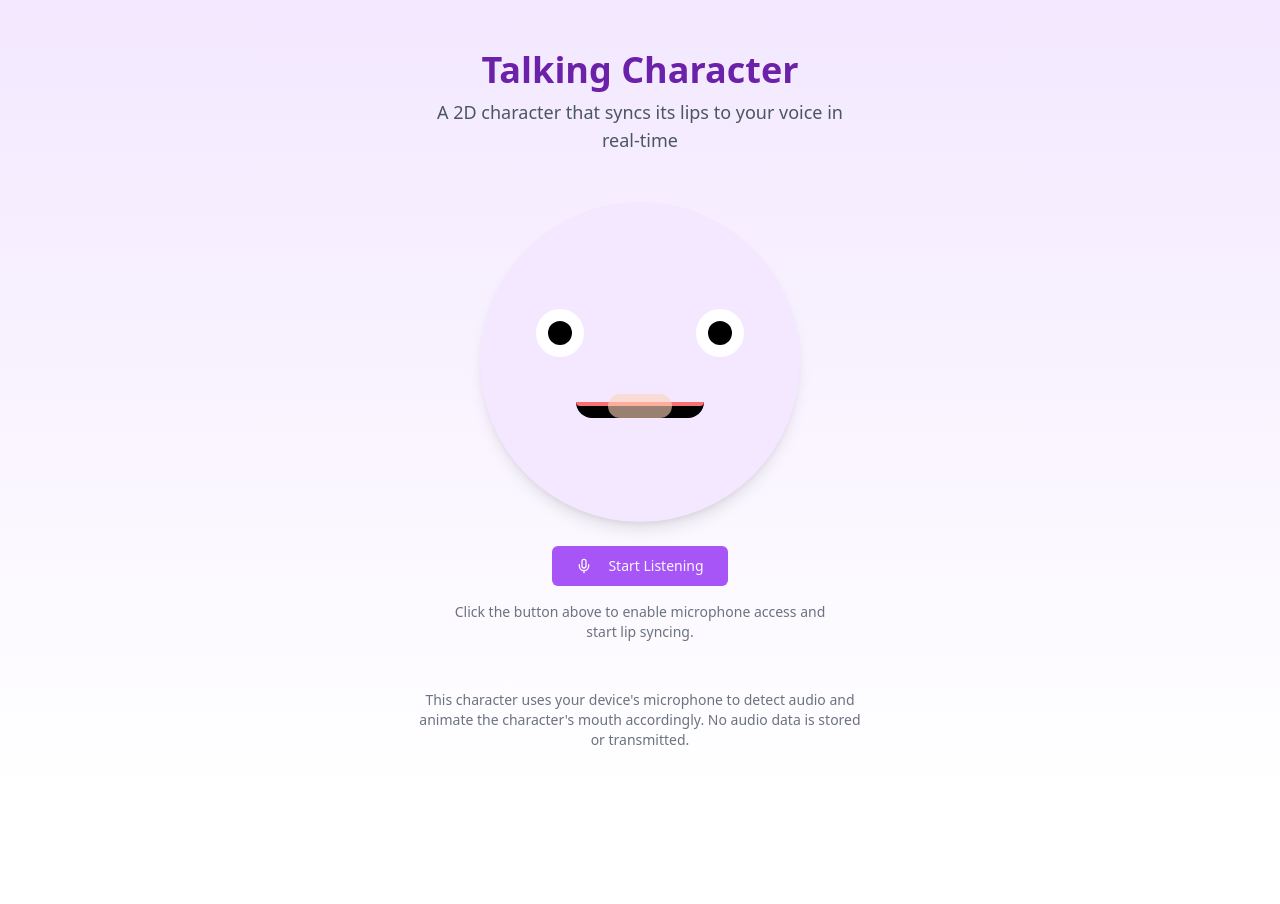
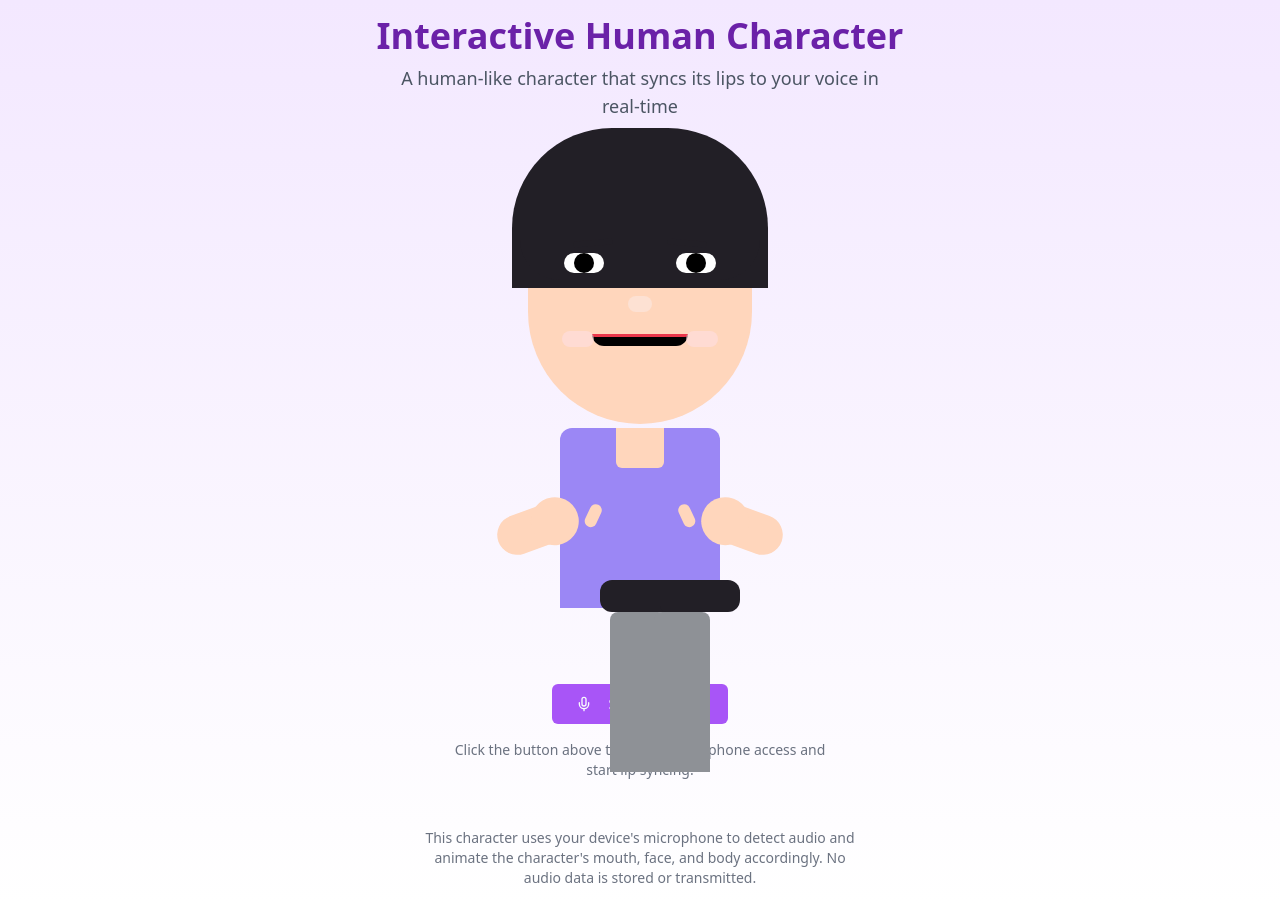
Before and after one commit to sanjoekurian/talking-toon-lipsync-magic, a React (Vite) app: page / in a window 1280 px wide. Before the commit the page ends 800 px from the top, so only its background shows below. Built offline with nearby package versions, Linux system fonts and the light colour scheme.

Commit message:
Add human character
Implement a human-like character with hands, legs, hair, and an animated face.

```diff
--- a/src/components/AnimatedCharacter.tsx
+++ b/src/components/AnimatedCharacter.tsx
@@ -11,10 +11,12 @@ const AnimatedCharacter: React.FC<AnimatedCharacterProps> = ({ className = '' })
   const [isListening, setIsListening] = useState(false);
   const [volume, setVolume] = useState(0);
   const [mouthOpenness, setMouthOpenness] = useState(0);
+  const [blinkState, setBlinkState] = useState(false);
   const audioContextRef = useRef<AudioContext | null>(null);
   const analyserRef = useRef<AnalyserNode | null>(null);
   const animationFrameRef = useRef<number | null>(null);
   const micStreamRef = useRef<MediaStream | null>(null);
+  const blinkTimerRef = useRef<NodeJS.Timeout | null>(null);
 
   const startListening = async () => {
     try {
@@ -87,6 +89,33 @@ const AnimatedCharacter: React.FC<AnimatedCharacterProps> = ({ className = '' })
     animationFrameRef.current = requestAnimationFrame(updateMouth);
   };
 
+  // Blinking animation
+  useEffect(() => {
+    const startBlinking = () => {
+      const randomBlinkInterval = () => Math.random() * 4000 + 1000; // 1-5 seconds
+
+      const blink = () => {
+        setBlinkState(true);
+
+        // Eyes open after 150ms
+        setTimeout(() => {
+          setBlinkState(false);
+
+          // Schedule next blink
+          blinkTimerRef.current = setTimeout(blink, randomBlinkInterval());
+        }, 150);
+      };
+
+      blinkTimerRef.current = setTimeout(blink, randomBlinkInterval());
+    };
+
+    startBlinking();
+
+    return () => {
+      if (blinkTimerRef.current) clearTimeout(blinkTimerRef.current);
+    };
+  }, []);
+
   useEffect(() => {
     return () => {
       if (animationFrameRef.current) {
@@ -96,7 +125,7 @@ const AnimatedCharacter: React.FC<AnimatedCharacterProps> = ({ className = '' })
     };
   }, []);
 
-  // Character head bobbing animation
+  // Character movement animation
   const headMovement = volume > 0.2 ? {
     transform: `translateY(${Math.sin(Date.now() / 300) * volume * 3}px)
                 rotate(${Math.sin(Date.now() / 400) * volume * 2}deg)`
@@ -104,45 +133,111 @@ const AnimatedCharacter: React.FC<AnimatedCharacterProps> = ({ className = '' })
 
   return (
     <div className={`flex flex-col items-center ${className}`}>
+      <div className="relative w-64 h-[500px] flex flex-col items-center">
+        {/* Full character container */}
+        <div className="relative">
+          {/* Head */}
           <div
-        className="relative w-80 h-80 bg-purple-100 rounded-full mb-6 flex items-center justify-center shadow-lg"
+            className="relative w-56 h-64 bg-[#FFD6BC] rounded-full mb-2"
             style={headMovement}
           >
+            {/* Hair */}
+            <div className="absolute w-64 h-40 bg-[#221F26] -top-10 -left-4 rounded-t-[100px]"></div>
+            <div className="absolute w-16 h-20 bg-[#221F26] -right-2 top-8 rounded-br-[40px]"></div>
+            <div className="absolute w-16 h-20 bg-[#221F26] -left-2 top-8 rounded-bl-[40px]"></div>
+
+            {/* Face */}
+            <div className="absolute top-0 w-full h-full">
               {/* Eyes */}
-        <div className="absolute top-1/3 left-1/4 transform -translate-x-1/2 w-12 h-12 bg-white rounded-full flex items-center justify-center">
-          <div className="w-6 h-6 bg-black rounded-full"
+              <div className="absolute top-1/3 left-1/4 transform -translate-x-1/2 w-10 h-5 bg-white rounded-full flex items-center justify-center overflow-hidden">
+                <div className={`w-5 h-5 bg-black rounded-full ${blinkState ? 'h-0.5' : ''}`}
                     style={{ transform: `translateY(${volume > 0.4 ? -1 : 0}px)` }} />
               </div>
-        <div className="absolute top-1/3 right-1/4 transform translate-x-1/2 w-12 h-12 bg-white rounded-full flex items-center justify-center">
-          <div className="w-6 h-6 bg-black rounded-full"
+              <div className="absolute top-1/3 right-1/4 transform translate-x-1/2 w-10 h-5 bg-white rounded-full flex items-center justify-center overflow-hidden">
+                <div className={`w-5 h-5 bg-black rounded-full ${blinkState ? 'h-0.5' : ''}`}
                     style={{ transform: `translateY(${volume > 0.4 ? -1 : 0}px)` }} />
               </div>
 
+              {/* Eyebrows */}
+              <div className="absolute top-[28%] left-[20%] w-10 h-1.5 bg-[#221F26] rounded-full"
+                  style={{ transform: `rotate(-5deg) translateY(${volume > 0.6 ? -2 : 0}px)` }}></div>
+              <div className="absolute top-[28%] right-[20%] w-10 h-1.5 bg-[#221F26] rounded-full"
+                  style={{ transform: `rotate(5deg) translateY(${volume > 0.6 ? -2 : 0}px)` }}></div>
+
+              {/* Nose */}
+              <div className="absolute top-[50%] left-1/2 transform -translate-x-1/2 w-6 h-4 bg-[#FDE1D3] rounded-full"></div>
+
               {/* Mouth */}
-        <div className="absolute bottom-1/4 w-32 h-16 flex items-center justify-center">
-          <div className="w-32 h-4 bg-black rounded-b-full overflow-hidden">
+              <div className="absolute bottom-[25%] left-1/2 transform -translate-x-1/2 w-24 h-10 flex items-center justify-center">
+                <div className="w-24 h-3 bg-black rounded-b-full overflow-hidden">
                   <div
-              className="w-full bg-red-400 transition-all duration-100 ease-out rounded-b-full"
-              style={{ height: `${Math.max(4, mouthOpenness)}px` }}
+                    className="w-full bg-[#ea384c] transition-all duration-100 ease-out rounded-b-full"
+                    style={{ height: `${Math.max(3, mouthOpenness)}px` }}
                   />
                 </div>
               </div>
 
-        {/* Face */}
-        <div className="absolute top-1/5 w-full h-full rounded-full">
-          <div className="absolute left-1/2 top-[60%] transform -translate-x-1/2 w-16 h-6 bg-[#FFD6BC] rounded-full opacity-60" />
+              {/* Cheeks */}
+              <div className="absolute bottom-[30%] left-[15%] w-8 h-4 bg-[#FFDEE2] rounded-full opacity-60"></div>
+              <div className="absolute bottom-[30%] right-[15%] w-8 h-4 bg-[#FFDEE2] rounded-full opacity-60"></div>
+            </div>
+          </div>
+
+          {/* Body */}
+          <div className="w-40 h-[180px] bg-[#9b87f5] mx-auto rounded-t-xl">
+            {/* Neck */}
+            <div className="w-12 h-10 bg-[#FFD6BC] mx-auto -mt-1 rounded-b-md"></div>
+
+            {/* Arms */}
+            <div className="relative w-full">
+              {/* Left arm */}
+              <div className="absolute -left-16 top-10 w-20 h-10 bg-[#FFD6BC] rounded-full"
+                   style={{ transform: `rotate(${volume > 0.5 ? -15 : -20}deg)` }}>
+                {/* Left hand */}
+                <div className="absolute right-0 bottom-0 w-12 h-12 bg-[#FFD6BC] rounded-full
+                               transform rotate-12 translate-x-1 translate-y-1"></div>
+                {/* Fingers */}
+                <div className="absolute right-0 bottom-1 w-3 h-6 bg-[#FFD6BC] rounded-full
+                               transform rotate-45 translate-x-6 translate-y-1"></div>
+              </div>
+
+              {/* Right arm */}
+              <div className="absolute -right-16 top-10 w-20 h-10 bg-[#FFD6BC] rounded-full"
+                   style={{ transform: `rotate(${volume > 0.5 ? 15 : 20}deg)` }}>
+                {/* Right hand */}
+                <div className="absolute left-0 bottom-0 w-12 h-12 bg-[#FFD6BC] rounded-full
+                               transform rotate-12 -translate-x-1 translate-y-1"></div>
+                {/* Fingers */}
+                <div className="absolute left-0 bottom-1 w-3 h-6 bg-[#FFD6BC] rounded-full
+                               transform -rotate-45 -translate-x-6 translate-y-1"></div>
+              </div>
+            </div>
+          </div>
+
+          {/* Legs */}
+          <div className="relative w-full mt-1">
+            {/* Left leg */}
+            <div className="absolute left-1/2 transform -translate-x-[30px] w-14 h-40 bg-[#8E9196] rounded-t-lg"></div>
+
+            {/* Right leg */}
+            <div className="absolute left-1/2 transform translate-x-[14px] w-14 h-40 bg-[#8E9196] rounded-t-lg"></div>
+
+            {/* Feet */}
+            <div className="absolute left-1/2 transform -translate-x-[40px] bottom-0 w-20 h-8 bg-[#221F26] rounded-l-xl rounded-br-md"></div>
+            <div className="absolute left-1/2 transform translate-x-[20px] bottom-0 w-20 h-8 bg-[#221F26] rounded-r-xl rounded-bl-md"></div>
+          </div>
         </div>
       </div>
 
       <Button
         onClick={isListening ? stopListening : startListening}
-        className={`mb-4 px-6 ${isListening ? 'bg-red-500 hover:bg-red-600' : 'bg-purple-500 hover:bg-purple-600'}`}
+        className={`mt-4 px-6 ${isListening ? 'bg-red-500 hover:bg-red-600' : 'bg-purple-500 hover:bg-purple-600'}`}
       >
         {isListening ? <MicOff className="mr-2 h-4 w-4" /> : <Mic className="mr-2 h-4 w-4" />}
         {isListening ? 'Stop' : 'Start'} Listening
       </Button>
 
-      <div className="text-center text-sm text-gray-500 max-w-sm">
+      <div className="text-center text-sm text-gray-500 max-w-sm mt-4">
         {isListening ? (
           <div className="flex items-center gap-2 justify-center">
             <span className="inline-block w-2 h-2 bg-green-500 rounded-full animate-pulse"></span>
--- a/src/pages/Index.tsx
+++ b/src/pages/Index.tsx
@@ -5,17 +5,19 @@ import AnimatedCharacter from '@/components/AnimatedCharacter';
 const Index = () => {
   return (
     <div className="min-h-screen flex flex-col items-center justify-center bg-gradient-to-b from-purple-100 to-white p-4">
-      <h1 className="text-4xl font-bold mb-2 text-purple-800">Talking Character</h1>
-      <p className="text-lg text-gray-600 mb-8 text-center max-w-md">
-        A 2D character that syncs its lips to your voice in real-time
+      <h1 className="text-4xl font-bold mb-2 text-purple-800">Interactive Human Character</h1>
+      <p className="text-lg text-gray-600 mb-4 text-center max-w-lg">
+        A human-like character that syncs its lips to your voice in real-time
       </p>
 
-      <AnimatedCharacter className="mt-4" />
+      <div className="flex justify-center items-center mt-4 mb-8">
+        <AnimatedCharacter className="mt-4" />
+      </div>
 
-      <div className="mt-12 text-sm text-gray-500 max-w-md text-center">
+      <div className="mt-4 text-sm text-gray-500 max-w-md text-center">
         <p>
           This character uses your device's microphone to detect audio and animate
-          the character's mouth accordingly. No audio data is stored or transmitted.
+          the character's mouth, face, and body accordingly. No audio data is stored or transmitted.
         </p>
       </div>
     </div>
```
Lines whose indentation alone changed are shown as unchanged.
